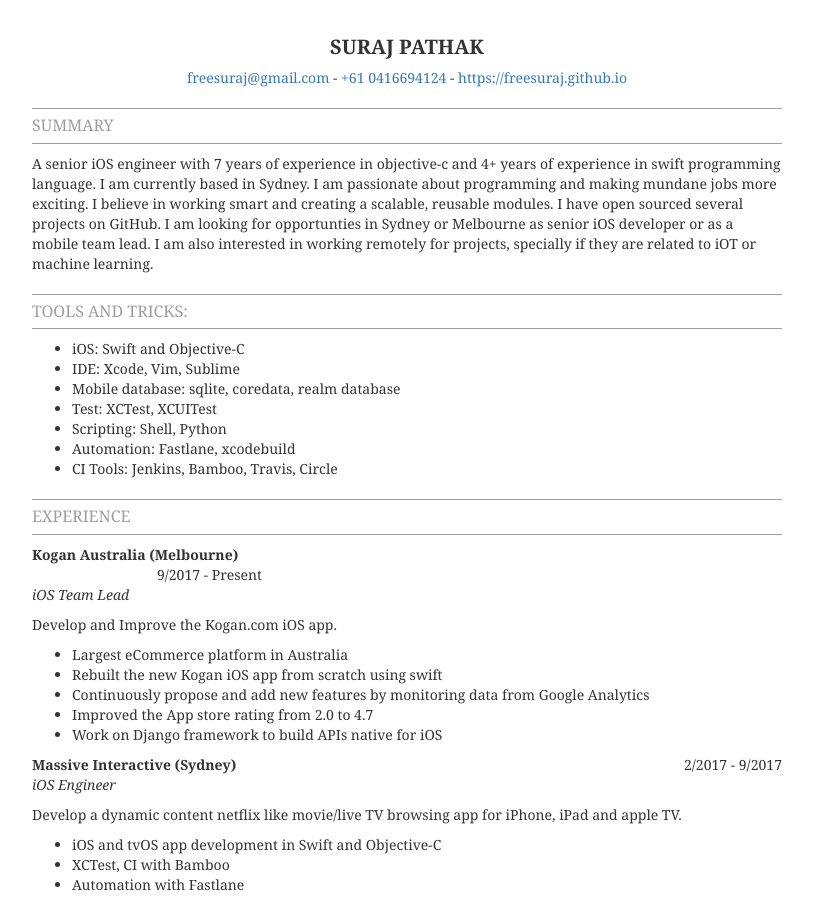
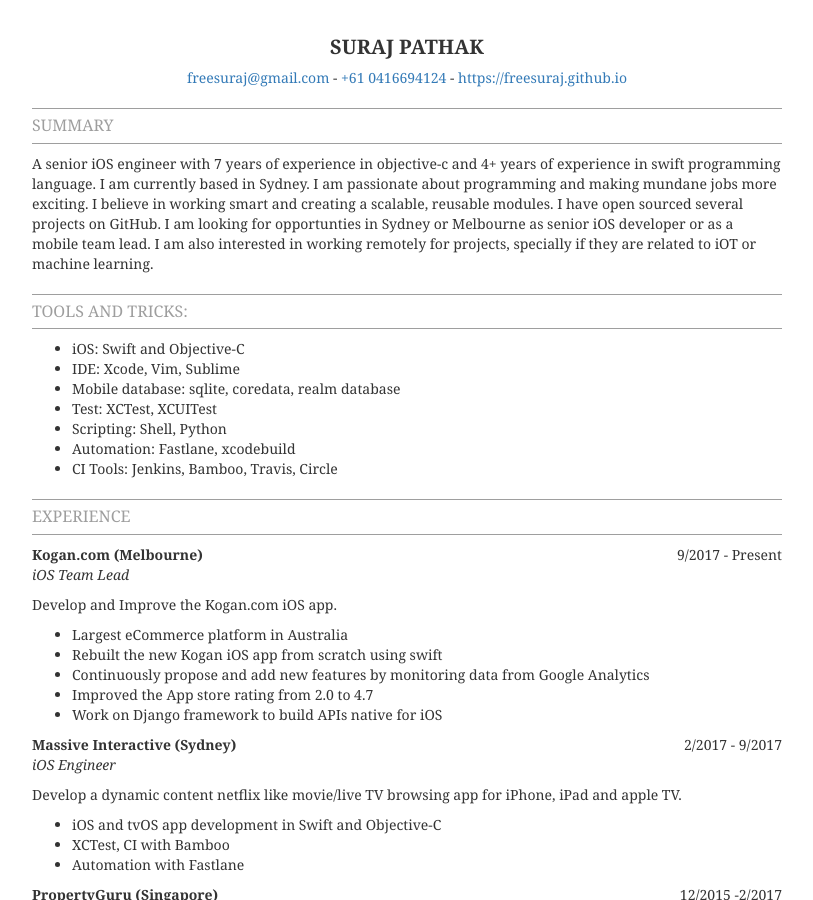
Before and after one commit to freesuraj/freesuraj.github.io, a Jekyll site: the page built from cv/index.markdown, in a window 1280 px wide and 900 px high. Shown: the whole window, without its empty margins (233-1046 px from the left). Built offline with Jekyll 4.4.1, drawn with Linux system fonts in a browser that asks for light colours; nearby versions of some CDN libraries.

Commit message:
Update cv

```diff
--- a/cv/index.markdown
+++ b/cv/index.markdown
@@ -29,7 +29,7 @@
 ## Experience
 
 <div class="row">
-    <div class="col-xs-8 section-left">Kogan Australia (Melbourne)</div>
+    <div class="col-xs-8 section-left">Kogan.com (Melbourne)</div>
     <div class="col-xs-4 section-right">9/2017 - Present</div>
 </div>
 
```
